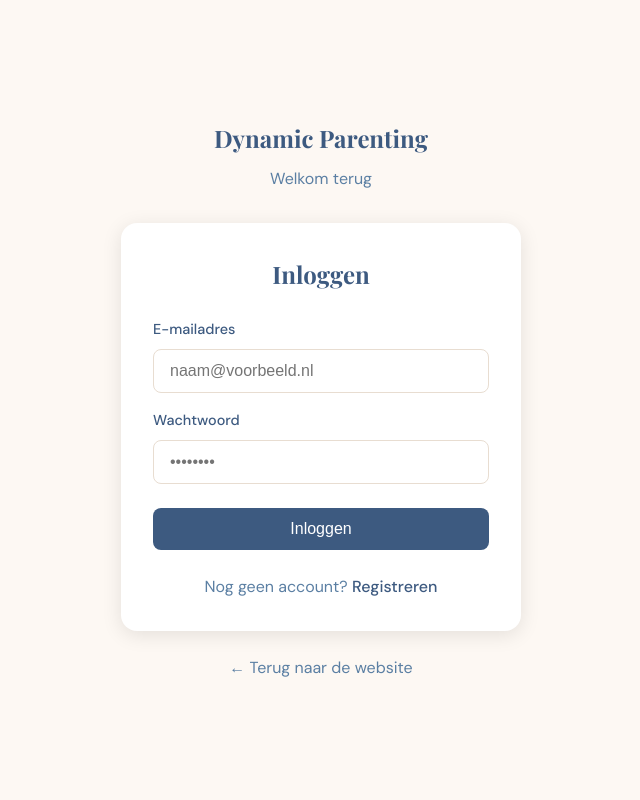
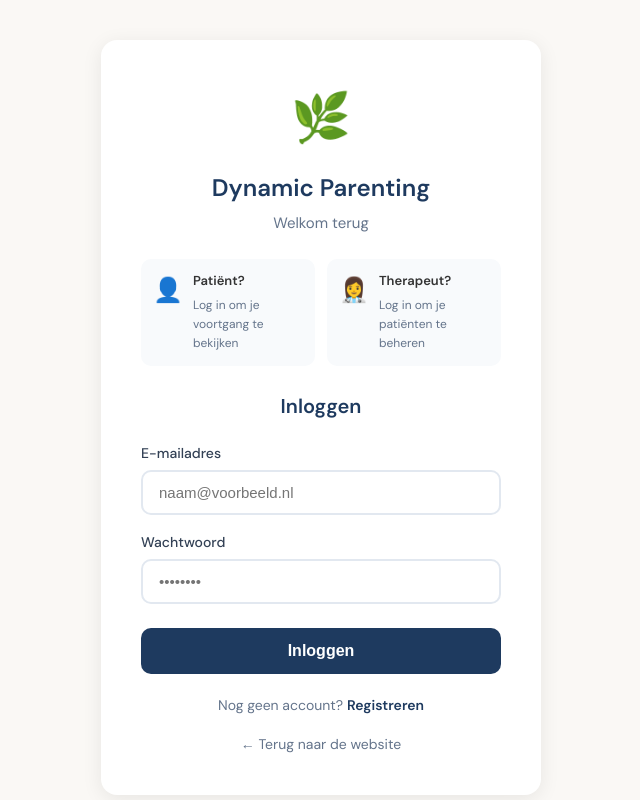
Before and after one commit to Frunner/dynamicparenting, a Next.js app: page /login in a window 1280 px wide. Shown: the top 800 px of the page, without its empty margins (319-959 px from the left). Built offline with nearby package versions, Linux system fonts and the light colour scheme; no server answers; a web font is replaced by a local one.

Commit message:
Update page.js

```diff
--- a/app/login/page.js
+++ b/app/login/page.js
@@ -1,118 +1,302 @@
-'use client'
+'use client';
 
-import { useState } from 'react'
-import { useRouter } from 'next/navigation'
-import Link from 'next/link'
-import { supabase } from '@/lib/supabase'
+import { useState } from 'react';
+import { supabase } from '../../lib/supabase';
+import Link from 'next/link';
 
 export default function LoginPage() {
-  const router = useRouter()
-  const [email, setEmail] = useState('')
-  const [password, setPassword] = useState('')
-  const [loading, setLoading] = useState(false)
-  const [error, setError] = useState('')
+  const [email, setEmail] = useState('');
+  const [password, setPassword] = useState('');
+  const [loading, setLoading] = useState(false);
+  const [error, setError] = useState('');
 
-  const handleLogin = async (e) => {
-    e.preventDefault()
-    setLoading(true)
-    setError('')
+  async function handleLogin(e) {
+    e.preventDefault();
+    setLoading(true);
+    setError('');
 
     try {
-      const { data: authData, error: authError } = await supabase.auth.signInWithPassword({
+      const { data, error: signInError } = await supabase.auth.signInWithPassword({
         email,
         password,
-      })
+      });
 
-      if (authError) throw authError
+      if (signInError) throw signInError;
 
+      if (data.user) {
+        // Get user profile to check role
         const { data: profile } = await supabase
           .from('profiles')
           .select('role')
-        .eq('id', authData.user.id)
-        .single()
+          .eq('id', data.user.id)
+          .single();
 
+        // Redirect based on role
         if (profile?.role === 'therapist') {
-        router.push('/therapeut')
+          window.location.href = '/therapeut';
         } else {
-        router.push('/portaal')
+          window.location.href = '/portal';
         }
-
+      }
     } catch (err) {
-      setError(err.message || 'Er ging iets mis bij het inloggen')
+      setError(err.message || 'Er is iets misgegaan. Probeer het opnieuw.');
     } finally {
-      setLoading(false)
+      setLoading(false);
     }
   }
 
   return (
-    <div style={{ minHeight: '100vh', backgroundColor: '#FDF8F3', display: 'flex', alignItems: 'center', justifyContent: 'center', padding: '1rem' }}>
-      <div style={{ maxWidth: '400px', width: '100%' }}>
-        <div style={{ textAlign: 'center', marginBottom: '2rem' }}>
-          <Link href="/" style={{ fontSize: '1.5rem', fontWeight: 'bold', color: '#3D5A80', fontFamily: 'var(--font-playfair)' }}>
-            Dynamic Parenting
-          </Link>
-          <p style={{ color: '#5B7FA3', marginTop: '0.5rem' }}>Welkom terug</p>
+    <div style={styles.container}>
+      <div style={styles.card}>
+        {/* Logo */}
+        <div style={styles.logoSection}>
+          <span style={styles.logoIcon}>🌿</span>
+          <h1 style={styles.logoText}>Dynamic Parenting</h1>
+          <p style={styles.tagline}>Welkom terug</p>
         </div>
 
-        <div style={{ backgroundColor: 'white', borderRadius: '16px', boxShadow: '0 4px 20px rgba(0,0,0,0.1)', padding: '2rem' }}>
-          <h1 style={{ fontSize: '1.5rem', fontWeight: 'bold', color: '#3D5A80', marginBottom: '1.5rem', textAlign: 'center', fontFamily: 'var(--font-playfair)' }}>
-            Inloggen
-          </h1>
+        {/* Role Info */}
+        <div style={styles.roleInfo}>
+          <div style={styles.roleCard}>
+            <span style={styles.roleIcon}>👤</span>
+            <div>
+              <strong>Patiënt?</strong>
+              <p style={styles.roleDesc}>Log in om je voortgang te bekijken</p>
+            </div>
+          </div>
+          <div style={styles.roleCard}>
+            <span style={styles.roleIcon}>👩‍⚕️</span>
+            <div>
+              <strong>Therapeut?</strong>
+              <p style={styles.roleDesc}>Log in om je patiënten te beheren</p>
+            </div>
+          </div>
+        </div>
+
+        {/* Login Form */}
+        <form onSubmit={handleLogin} style={styles.form}>
+          <h2 style={styles.formTitle}>Inloggen</h2>
 
           {error && (
-            <div style={{ backgroundColor: '#FEE2E2', border: '1px solid #FECACA', color: '#DC2626', padding: '0.75rem 1rem', borderRadius: '8px', marginBottom: '1.5rem', fontSize: '0.9rem' }}>
+            <div style={styles.errorBox}>
               {error}
             </div>
           )}
 
-          <form onSubmit={handleLogin}>
-            <div style={{ marginBottom: '1rem' }}>
-              <label style={{ display: 'block', fontSize: '0.9rem', fontWeight: '500', color: '#3D5A80', marginBottom: '0.5rem' }}>
-                E-mailadres
-              </label>
+          <div style={styles.inputGroup}>
+            <label style={styles.label}>E-mailadres</label>
             <input
               type="email"
               value={email}
               onChange={(e) => setEmail(e.target.value)}
+              style={styles.input}
+              placeholder="naam@voorbeeld.nl"
               required
-                style={{ width: '100%', padding: '0.75rem 1rem', border: '1px solid #E8DDD1', borderRadius: '8px', fontSize: '1rem' }}
-                placeholder="naam@voorbeeld.nl"
             />
           </div>
 
-            <div style={{ marginBottom: '1.5rem' }}>
-              <label style={{ display: 'block', fontSize: '0.9rem', fontWeight: '500', color: '#3D5A80', marginBottom: '0.5rem' }}>
-                Wachtwoord
-              </label>
+          <div style={styles.inputGroup}>
+            <label style={styles.label}>Wachtwoord</label>
             <input
               type="password"
               value={password}
               onChange={(e) => setPassword(e.target.value)}
+              style={styles.input}
+              placeholder="••••••••"
               required
-                style={{ width: '100%', padding: '0.75rem 1rem', border: '1px solid #E8DDD1', borderRadius: '8px', fontSize: '1rem' }}
-                placeholder="••••••••"
             />
           </div>
 
           <button
             type="submit"
+            style={{
+              ...styles.submitBtn,
+              opacity: loading ? 0.7 : 1
+            }}
             disabled={loading}
-              style={{ width: '100%', backgroundColor: '#3D5A80', color: 'white', padding: '0.75rem 1rem', borderRadius: '8px', fontWeight: '500', fontSize: '1rem', border: 'none', cursor: loading ? 'not-allowed' : 'pointer', opacity: loading ? 0.5 : 1 }}
           >
             {loading ? 'Bezig met inloggen...' : 'Inloggen'}
           </button>
         </form>
 
-          <p style={{ marginTop: '1.5rem', textAlign: 'center', color: '#5B7FA3' }}>
+        {/* Register Link */}
+        <p style={styles.registerText}>
           Nog geen account?{' '}
-            <Link href="/registreren" style={{ color: '#3D5A80', fontWeight: '500' }}>Registreren</Link>
+          <Link href="/registreren" style={styles.registerLink}>
+            Registreren
+          </Link>
         </p>
+
+        {/* Back to Website */}
+        <Link href="/" style={styles.backLink}>
+          ← Terug naar de website
+        </Link>
       </div>
 
-        <p style={{ textAlign: 'center', marginTop: '1.5rem' }}>
-          <Link href="/" style={{ color: '#5B7FA3' }}>← Terug naar de website</Link>
-        </p>
+      {/* Info Box */}
+      <div style={styles.infoBox}>
+        <h3 style={styles.infoTitle}>ℹ️ Hoe werkt het?</h3>
+        <ul style={styles.infoList}>
+          <li><strong>Patiënten</strong> worden automatisch naar het patiënt portaal geleid</li>
+          <li><strong>Therapeuten</strong> worden automatisch naar het therapeut portaal geleid</li>
+          <li>Je rol wordt bepaald door je account instellingen</li>
+        </ul>
       </div>
     </div>
-  )
+  );
 }
+
+const styles = {
+  container: {
+    minHeight: '100vh',
+    backgroundColor: '#faf8f5',
+    display: 'flex',
+    flexDirection: 'column',
+    alignItems: 'center',
+    justifyContent: 'center',
+    padding: '40px 20px',
+  },
+  card: {
+    backgroundColor: 'white',
+    borderRadius: '16px',
+    padding: '40px',
+    width: '100%',
+    maxWidth: '440px',
+    boxShadow: '0 4px 20px rgba(0,0,0,0.08)',
+  },
+  logoSection: {
+    textAlign: 'center',
+    marginBottom: '24px',
+  },
+  logoIcon: {
+    fontSize: '48px',
+    display: 'block',
+    marginBottom: '12px',
+  },
+  logoText: {
+    fontSize: '24px',
+    fontWeight: '700',
+    color: '#1e3a5f',
+    margin: 0,
+  },
+  tagline: {
+    color: '#64748b',
+    fontSize: '15px',
+    marginTop: '4px',
+  },
+  roleInfo: {
+    display: 'flex',
+    gap: '12px',
+    marginBottom: '24px',
+  },
+  roleCard: {
+    flex: 1,
+    display: 'flex',
+    alignItems: 'flex-start',
+    gap: '10px',
+    padding: '12px',
+    backgroundColor: '#f8fafc',
+    borderRadius: '10px',
+    fontSize: '13px',
+  },
+  roleIcon: {
+    fontSize: '24px',
+  },
+  roleDesc: {
+    margin: '4px 0 0 0',
+    color: '#64748b',
+    fontSize: '12px',
+  },
+  form: {
+    marginBottom: '20px',
+  },
+  formTitle: {
+    fontSize: '20px',
+    fontWeight: '600',
+    color: '#1e3a5f',
+    marginBottom: '20px',
+    textAlign: 'center',
+  },
+  errorBox: {
+    backgroundColor: '#fef2f2',
+    color: '#dc2626',
+    padding: '12px 16px',
+    borderRadius: '8px',
+    marginBottom: '16px',
+    fontSize: '14px',
+    border: '1px solid #fecaca',
+  },
+  inputGroup: {
+    marginBottom: '16px',
+  },
+  label: {
+    display: 'block',
+    marginBottom: '6px',
+    fontSize: '14px',
+    fontWeight: '500',
+    color: '#334155',
+  },
+  input: {
+    width: '100%',
+    padding: '12px 16px',
+    fontSize: '15px',
+    border: '2px solid #e2e8f0',
+    borderRadius: '10px',
+    outline: 'none',
+    transition: 'border-color 0.2s',
+    boxSizing: 'border-box',
+  },
+  submitBtn: {
+    width: '100%',
+    padding: '14px',
+    backgroundColor: '#1e3a5f',
+    color: 'white',
+    border: 'none',
+    borderRadius: '10px',
+    fontSize: '16px',
+    fontWeight: '600',
+    cursor: 'pointer',
+    marginTop: '8px',
+    transition: 'background-color 0.2s',
+  },
+  registerText: {
+    textAlign: 'center',
+    color: '#64748b',
+    fontSize: '14px',
+    marginBottom: '16px',
+  },
+  registerLink: {
+    color: '#1e3a5f',
+    fontWeight: '600',
+    textDecoration: 'none',
+  },
+  backLink: {
+    display: 'block',
+    textAlign: 'center',
+    color: '#64748b',
+    fontSize: '14px',
+    textDecoration: 'none',
+  },
+  infoBox: {
+    marginTop: '24px',
+    padding: '20px',
+    backgroundColor: '#e0f2fe',
+    borderRadius: '12px',
+    maxWidth: '440px',
+    width: '100%',
+  },
+  infoTitle: {
+    fontSize: '15px',
+    fontWeight: '600',
+    color: '#0369a1',
+    marginBottom: '12px',
+    marginTop: 0,
+  },
+  infoList: {
+    margin: 0,
+    paddingLeft: '20px',
+    color: '#0c4a6e',
+    fontSize: '13px',
+    lineHeight: '1.8',
+  },
+};
```
Lines whose indentation alone changed are shown as unchanged.
